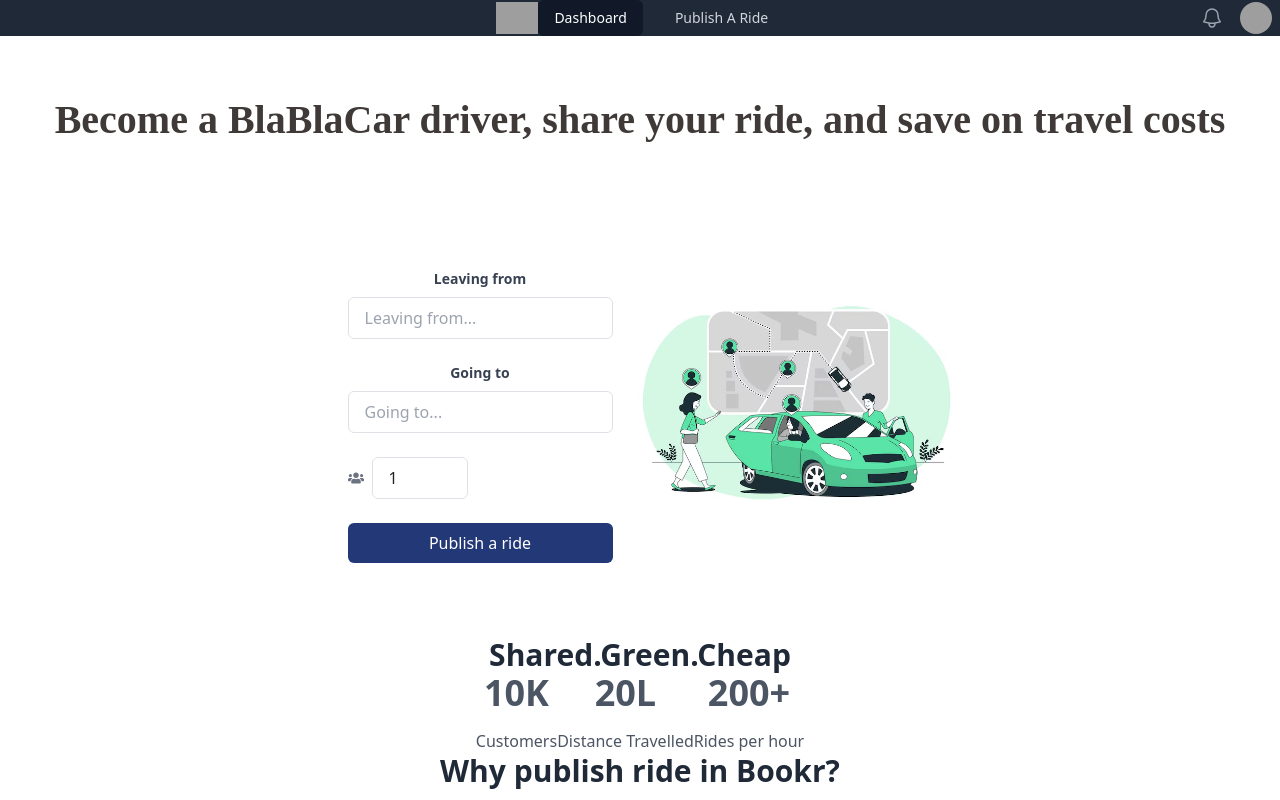
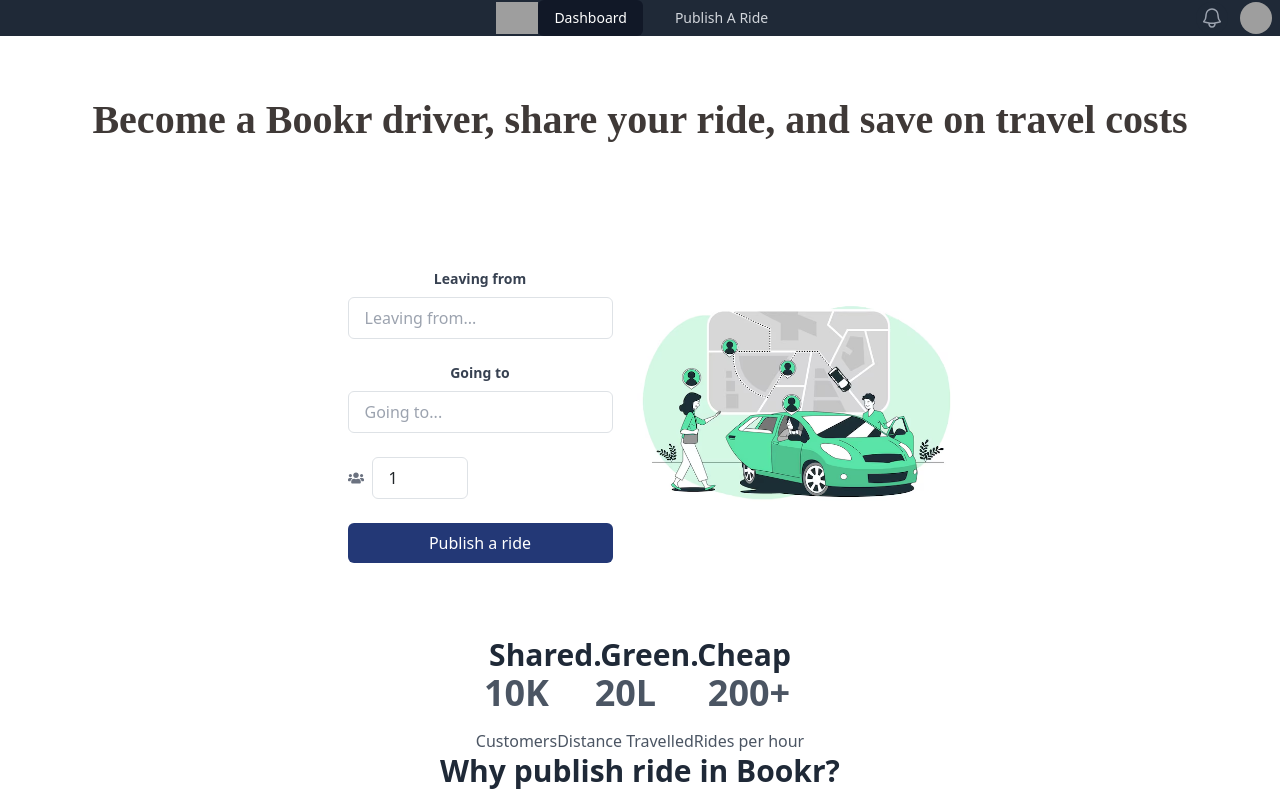
Before and after one commit to AdiMikeyHariharan/Bookkr, a React (Vite) app in the folder Bookkr/: page /publish_ride in a window 1280 px wide. Shown: the top 800 px of the page. Built offline with nearby package versions, Linux system fonts and the light colour scheme; grey boxes are pictures that could not be loaded.

Commit message:
Changes in publish_ride

```diff
--- a/Bookkr/src/publish_ride.jsx
+++ b/Bookkr/src/publish_ride.jsx
@@ -22,7 +22,7 @@
             fontFamily: 'Product Sans'
           }}
         >
-          Become a BlaBlaCar driver, share your ride, and save on travel costs
+          Become a Bookr driver, share your ride, and save on travel costs
         </h1>
         <div className="flex justify-center items-start pt-20 px-10" style={{marginTop: '1px'}}>
           <div className="bg-white rounded-lg shadow-2xl p-6" style={{ maxWidth: '400px', marginTop: '100px', marginBottom: '50px' }}>
```
